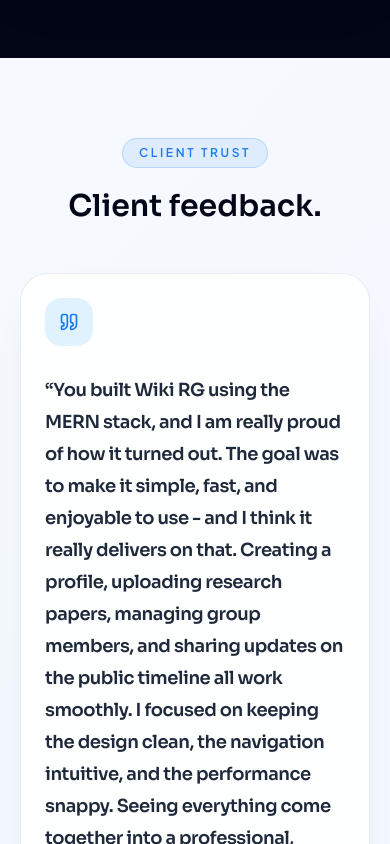
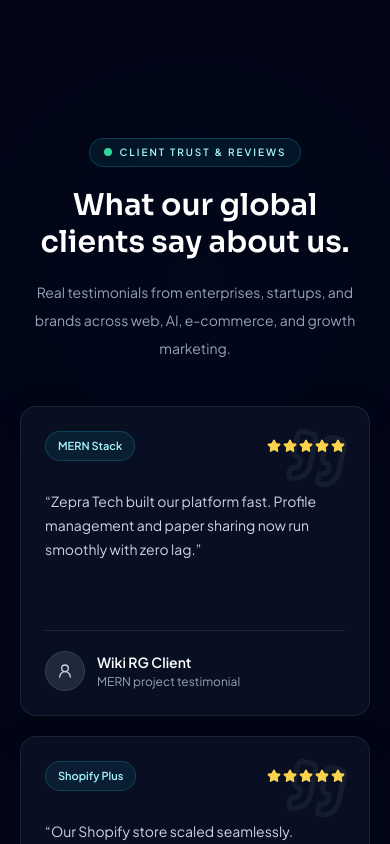
Before and after one commit to mawaisawan2008/test-zepra, a Next.js app: page / in a window 390 px wide. Shown: the part 4980-5824 px from the top of the page. Built offline with nearby package versions, Linux system fonts and the light colour scheme.

Commit message:
Updated changes

```diff
--- a/app/globals.css
+++ b/app/globals.css
@@ -164,6 +164,10 @@
     animation-delay: 200ms;
   }
 
+  .testimonial-reveal {
+    animation: testimonial-rise 650ms cubic-bezier(0.2, 0.7, 0.2, 1) both;
+  }
+
   @keyframes capability-scroll {
     to {
       transform: translateX(-33.333333%);
@@ -181,9 +185,21 @@
     }
   }
 
+  @keyframes testimonial-rise {
+    from {
+      opacity: 0;
+      translate: 0 18px;
+    }
+    to {
+      opacity: 1;
+      translate: 0 0;
+    }
+  }
+
   @media (prefers-reduced-motion: reduce) {
     .capability-marquee-track,
-    .hero-highlight {
+    .hero-highlight,
+    .testimonial-reveal {
       animation: none;
     }
   }
--- a/components/sections/testimonials-section.jsx
+++ b/components/sections/testimonials-section.jsx
@@ -1,25 +1,38 @@
-import { SectionHeading } from "@/components/shared/section-heading";
 import { TestimonialCard } from "@/components/shared/testimonial-card";
 import { testimonials } from "@/lib/site";
 
 export function TestimonialsSection() {
-  const clientTestimonials = testimonials.filter(
-    (testimonial) => testimonial.role !== "Verified testimonial slot",
-  );
+  return (
+    <section className="relative isolate overflow-hidden bg-slate-950 py-20 text-white sm:py-24">
+      <div
+        aria-hidden="true"
+        className="pointer-events-none absolute left-1/2 top-16 -z-10 h-80 w-[min(80vw,900px)] -translate-x-1/2 rounded-full bg-[radial-gradient(ellipse_at_center,rgba(6,182,212,0.14),transparent_68%)] blur-[120px] animate-pulse motion-reduce:animate-none"
+      />
+      <div className="container relative">
+        <header className="mx-auto max-w-3xl text-center">
+          <div className="inline-flex items-center gap-2 rounded-full border border-cyan-400/20 bg-cyan-400/[0.08] px-3.5 py-1.5 text-[10px] font-semibold uppercase tracking-[0.2em] text-cyan-200">
+            <span className="relative flex h-2 w-2">
+              <span className="absolute inline-flex h-full w-full animate-ping rounded-full bg-emerald-400 opacity-70 motion-reduce:animate-none" />
+              <span className="relative inline-flex h-2 w-2 rounded-full bg-emerald-400" />
+            </span>
+            Client trust &amp; reviews
+          </div>
+          <h2 className="mt-5 font-display text-3xl font-semibold leading-tight text-white sm:text-4xl lg:text-5xl">
+            What our global clients say about us.
+          </h2>
+          <p className="mx-auto mt-4 max-w-2xl text-sm leading-7 text-slate-400 sm:text-base">
+            Real testimonials from enterprises, startups, and brands across web,
+            AI, e-commerce, and growth marketing.
+          </p>
+        </header>
 
-  return (
-    <section className="section-shell bg-white/50">
-      <div className="container">
-        <SectionHeading
-          eyebrow="Client Trust"
-          title="Client feedback."
-
-          align="center"
-        />
-
-        <div className="mx-auto mt-12 max-w-5xl">
-          {clientTestimonials.map((testimonial) => (
-            <TestimonialCard key={testimonial.name} testimonial={testimonial} />
+        <div className="mt-11 grid gap-5 sm:grid-cols-2 xl:grid-cols-3">
+          {testimonials.map((testimonial, index) => (
+            <TestimonialCard
+              key={testimonial.service}
+              testimonial={testimonial}
+              index={index}
+            />
           ))}
         </div>
       </div>
--- a/components/shared/testimonial-card.jsx
+++ b/components/shared/testimonial-card.jsx
@@ -1,31 +1,45 @@
-import { Quote } from "lucide-react";
+import { Quote, Star, UserRound } from "lucide-react";
 
-import { Card, CardContent, CardHeader, CardTitle } from "@/components/ui/card";
+export function TestimonialCard({ testimonial, index }) {
+  return (
+    <article
+      style={{ animationDelay: `${index * 90}ms` }}
+      className="testimonial-reveal group relative flex min-h-[310px] flex-col overflow-hidden rounded-2xl border border-slate-800/80 bg-slate-900/60 p-6 shadow-[0_16px_45px_rgba(0,0,0,0.2)] backdrop-blur-md transition-all duration-300 ease-out hover:-translate-y-2 hover:scale-[1.02] hover:border-cyan-500/50 hover:shadow-2xl hover:shadow-cyan-500/15 motion-reduce:transition-none"
+    >
+      <Quote
+        aria-hidden="true"
+        className="pointer-events-none absolute right-5 top-5 h-16 w-16 rotate-12 text-cyan-100/[0.06] transition-transform duration-500 group-hover:rotate-0 group-hover:scale-110"
+      />
 
-export function TestimonialCard({ testimonial }) {
-  return (
-    <Card className="relative overflow-hidden border-slate-200/80 bg-white/90 p-6 sm:p-9">
-      <div className="grid gap-7 sm:grid-cols-[auto_1fr] sm:gap-8">
-        <div className="flex h-12 w-12 items-center justify-center rounded-2xl bg-sky-100 text-primary">
-          <Quote className="h-5 w-5" />
-        </div>
-        <div>
-          <CardHeader className="p-0">
-            <CardTitle className="text-lg leading-8 text-slate-800 sm:text-xl sm:leading-9">
-              “{testimonial.quote}”
-            </CardTitle>
-          </CardHeader>
-          <CardContent className="mt-7 flex flex-wrap items-end justify-between gap-3 border-t border-slate-200/80 px-0 pb-0 pt-5">
-            <div>
-              <div className="font-semibold text-slate-950">{testimonial.name}</div>
-              <div className="mt-1 text-sm text-brand-slate">{testimonial.role}</div>
-            </div>
-            <span className="rounded-full border border-emerald-200 bg-emerald-50 px-3 py-1.5 text-xs font-semibold text-emerald-800">
-              Client feedback
-            </span>
-          </CardContent>
+      <div className="relative flex items-center justify-between gap-3">
+        <span className="inline-flex max-w-[calc(100%_-_4rem)] items-center truncate rounded-full border border-cyan-400/20 bg-cyan-400/[0.08] px-3 py-1.5 text-[11px] font-semibold text-cyan-200 transition-colors duration-300 group-hover:border-cyan-300/40 group-hover:bg-cyan-300/[0.12]">
+          {testimonial.service}
+        </span>
+        <div role="img" className="flex shrink-0 items-center gap-0.5 text-amber-300" aria-label="5 out of 5 stars">
+          {Array.from({ length: 5 }, (_, starIndex) => (
+            <Star
+              key={starIndex}
+              aria-hidden="true"
+              className="h-3.5 w-3.5 fill-current transition-transform duration-300 group-hover:scale-110"
+              style={{ transitionDelay: `${starIndex * 25}ms` }}
+            />
+          ))}
         </div>
       </div>
-    </Card>
+
+      <p className="relative mt-7 text-sm leading-6 text-slate-300">
+        “{testimonial.quote}”
+      </p>
+
+      <div className="relative mt-auto flex items-center gap-3 border-t border-slate-800 pt-5">
+        <span className="flex h-10 w-10 shrink-0 items-center justify-center rounded-full border border-slate-700 bg-slate-800 text-slate-300">
+          <UserRound className="h-4 w-4" />
+        </span>
+        <div className="min-w-0">
+          <div className="truncate text-sm font-semibold text-white">{testimonial.name}</div>
+          <div className="mt-0.5 truncate text-xs text-slate-400">{testimonial.role}</div>
+        </div>
+      </div>
+    </article>
   );
 }
```
Also changed, not shown: lib/site.js.
